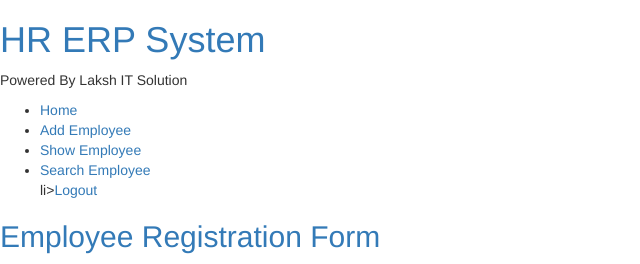
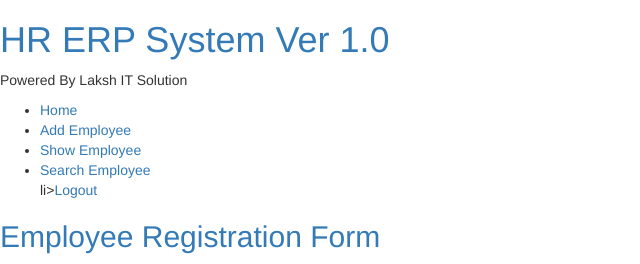
Before and after one commit to amitssawarkar/HR_ERP_System, a Flask app: page /admin_addemp in a window 1280 px wide. Shown: the top 264 px of the page, without its empty margins (0-640 px from the left). Run offline with Flask 3, Linux system fonts and the light colour scheme; some libraries are stand-ins or nearby versions.

Commit message:
Update admin_header.html

```diff
--- a/templates/admin_header.html
+++ b/templates/admin_header.html
@@ -31,7 +31,7 @@ Released   : 20120108
 	<div id="header-wrapper">
 		<div id="header">
 			<div id="logo">
-				<h1><a href="#">HR ERP System</a></h1>
+				<h1><a href="#">HR ERP System Ver 1.0 </a></h1>
 				<p>Powered By Laksh IT Solution</p>
 			</div>
 		</div>
```
